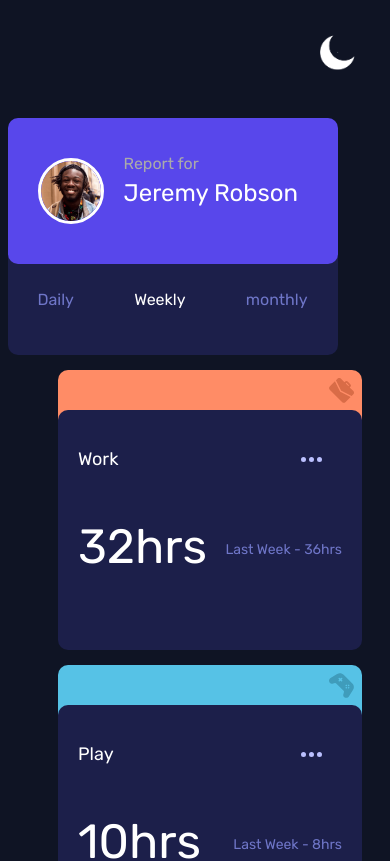
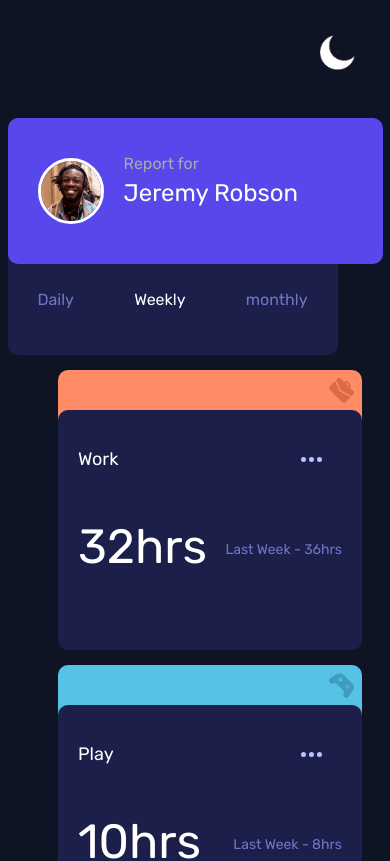
Before and after one commit to aswin-c39/time-tracking-dashboard, a React (Vite) app: page / in a window 390 px wide. Shown: the top 861 px of the page. Built offline with nearby package versions, Linux system fonts and the light colour scheme.

Commit message:
fix mobile 2

```diff
--- a/src/App.scss
+++ b/src/App.scss
@@ -314,7 +314,6 @@ body{
   .profile-card {
     max-width: 100%;
     //padding: 15px;
-    margin-right: 60px;
     height: auto;
     display: flex;
     flex-direction: row;
```
